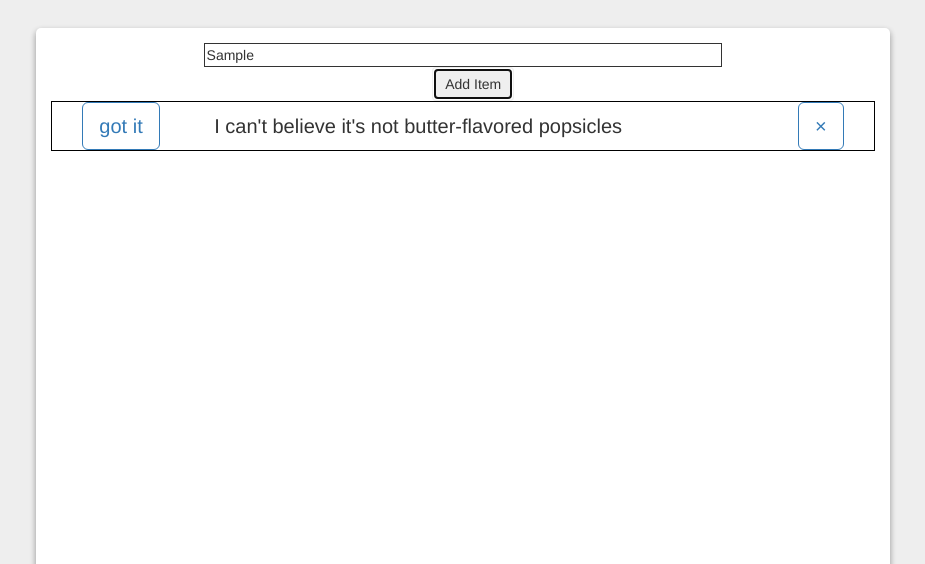
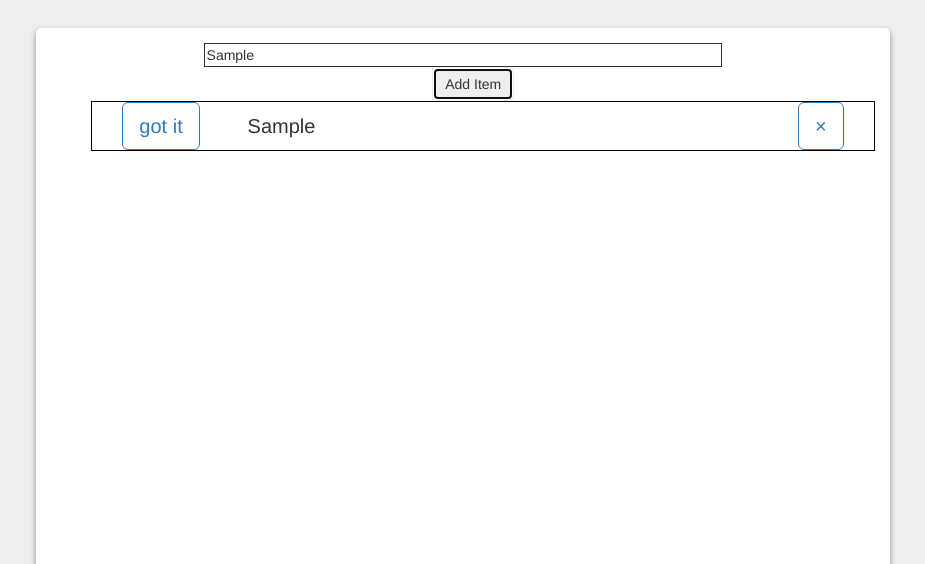
Before and after one commit to jpgreenstein/shoppinglist, a plain HTML site: page index.html in a window 1280 px wide. Both pictures are taken after typing "Sample" into the empty fields and a click on the button "Add Item". Shown: the part 236-800 px from the top of the page, without its empty margins (177-1102 px from the left). Drawn offline with nearby package versions, Linux system fonts and the light colour scheme.

Commit message:
input almost working

```diff
--- a/css/custom.css
+++ b/css/custom.css
@@ -79,6 +79,9 @@ body.modal-open #wrap{
 	width: 100%;
 	border:1px solid;
 }
-.add-item-btn {
 
+ul {
+	list-style: none;
+	margin: none;
+	display: none;
 }
--- a/index.html
+++ b/index.html
@@ -54,19 +54,22 @@
 					</div>
 				</div>
 
-				<div class="col-xs-12 item-container" id="new-item">
+				<ul id="list">
+					<li class="col-xs-12 item-container" id="new-item">
 						<div class="col-xs-2">
 							<a href="#" class="btn btn-lg check">got it</a>
 						</div>
 
 						<div class="col-xs-8 item-description">
-						<p>I can't believe it's not butter-flavored popsicles</p>
+							<p id="description">I can't believe it's not butter-flavored popsicles</p>
 						</div>
 
 						<div class="col-xs-2">
 							<a href="#" class="btn btn-lg delete" data-toggle="modal" data-target="#myModal">×</a>
 						</div>
-				</div>
+					</li>
+				</ul>
+
 			</div>
 		</div>
 
--- a/js/app.js
+++ b/js/app.js
@@ -10,8 +10,10 @@ $(document).ready(function() {
 
 	$("#addItem").click(function () {
 		console.log('button clicked');
-		var listItem = $('item-description');
-		$(this).after(listItem );
+		var listItem = document.getElementById("add").value;
+		document.getElementById("description").innerHTML = listItem;
+		$('ul').show();
+		$('.list').appendChild(listItem);
 	})
 
 });
```
Lines whose indentation alone changed are shown as unchanged.
